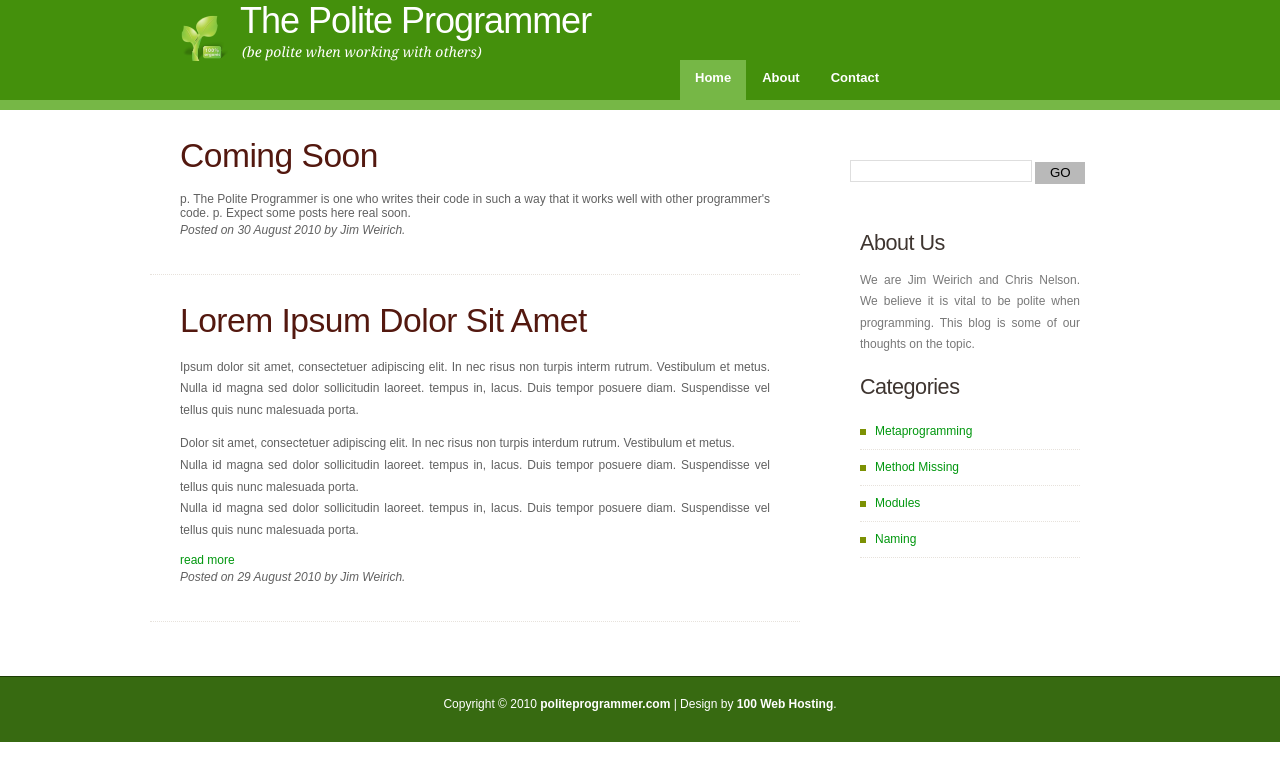
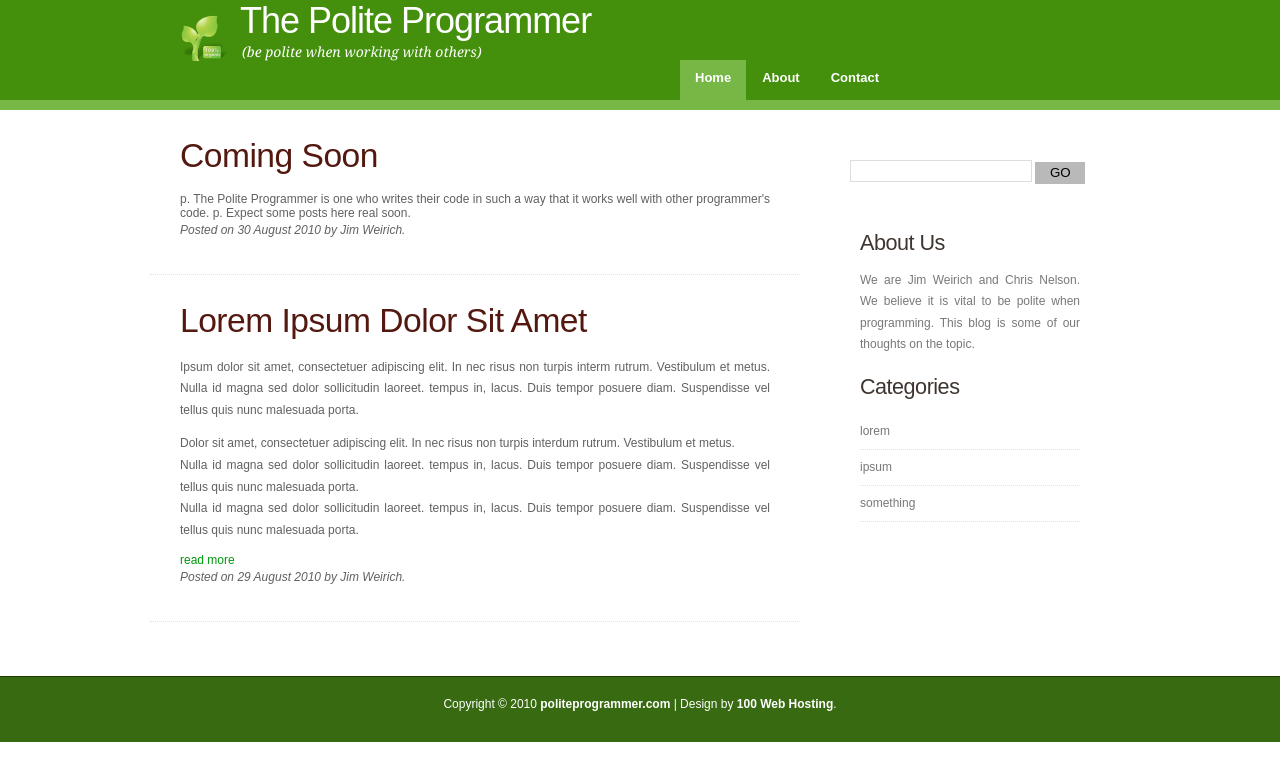
Before and after one commit to jimweirich/polite_programmer_blog, a Jekyll site: the page built from index.html, in a window 1280 px wide. Shown: the top 781 px of the page. Built offline with Jekyll 4.4.1, drawn with Linux system fonts in a browser that asks for light colours.

Commit message:
Added a categories sidebar.

```diff
--- a/_layouts/main.html
+++ b/_layouts/main.html
@@ -68,12 +68,11 @@
                   <li>
                     <h2>Categories</h2>
                     <ul>
-                      <li><a href="#">Metaprogramming</a></li>
-                      <li><a href="#">Method Missing</a></li>
-                      <li><a href="#">Modules</a></li>
-                      <li><a href="#">Naming</a></li>
+                      {% for cat in site.categories %}
+                      <li>{{ cat | first }}</li>
+                      {% endfor %}
                     </ul>
-                  </li>
+                 </li>
                </ul>
               </div>
               <!-- end #sidebar -->
--- a/_posts/2010-08-29-lorem.html
+++ b/_posts/2010-08-29-lorem.html
@@ -1,6 +1,9 @@
 ---
 title: Lorem Ipsum Dolor Sit Amet
 author: Jim Weirich
+categories:
+  - lorem
+  - ipsum
 ---
 
 <div class="text">
--- a/_posts/2010-08-30-coming-soon.textile
+++ b/_posts/2010-08-30-coming-soon.textile
@@ -1,6 +1,8 @@
 ---
 title: Coming Soon
 author: Jim Weirich
+categories:
+  - something
 ---
 p. The Polite Programmer is one who writes their code in such a way that it works well with other programmer's code.
 
```
Also changed, not shown: index.html (line endings or trailing spaces).
